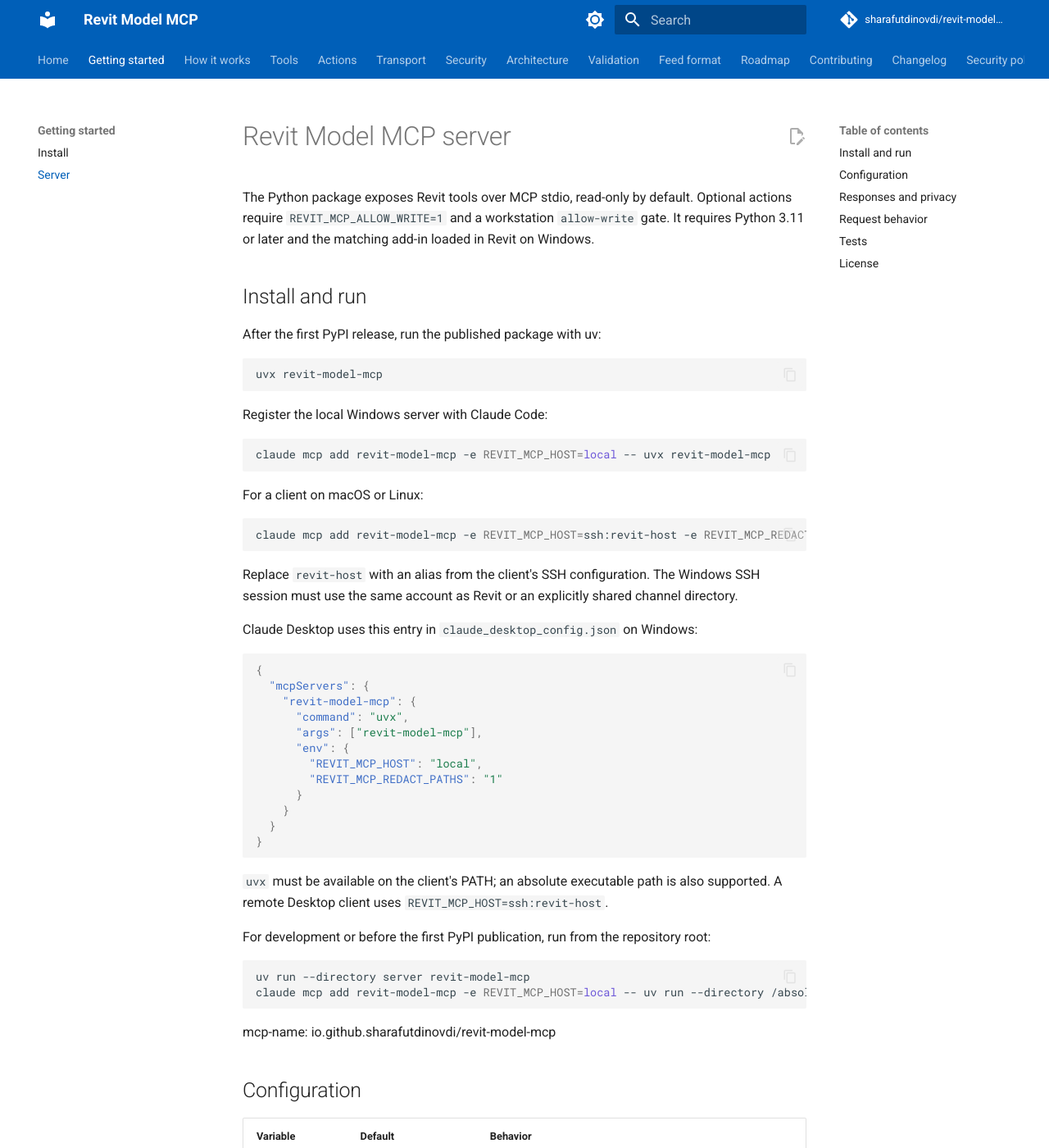
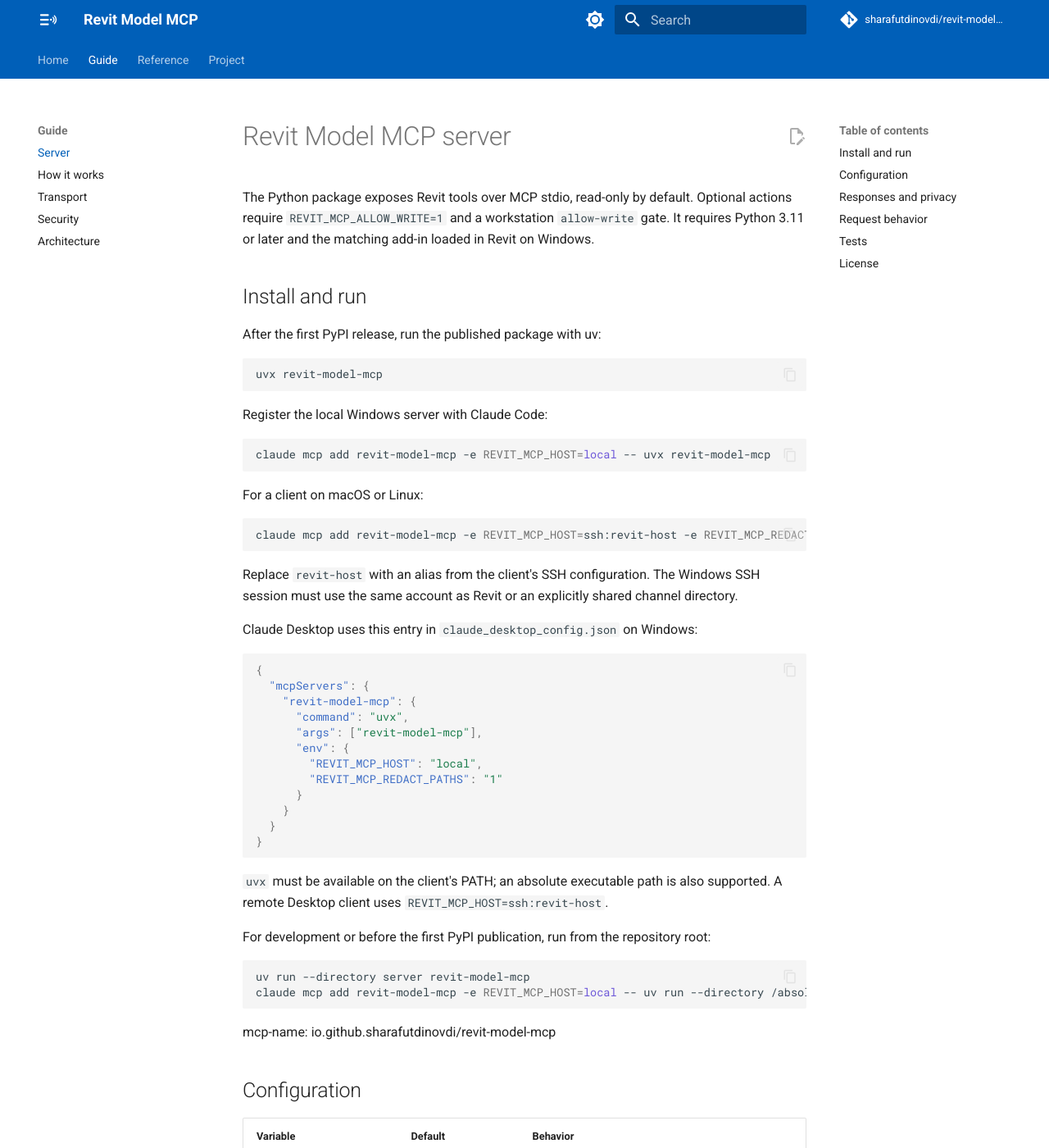
Before and after one commit to sharafutdinovdi/revit-model-mcp, an MkDocs documentation site: the page built from docs/server.md, in a window 1280 px wide and 1400 px high. Shown: the whole window at 82% size. Built offline with MkDocs 1.6.1 and Material for MkDocs 9.7.7, drawn with Linux system fonts in a browser that asks for light colours; comment, search, counter and statistics services are not loaded.

Commit message:
docs: add brand mark, group the docs navigation and drop stale install notes (#21)
* docs: add brand mark, group the docs navigation and drop stale install notes

* docs(brand): use the signal-arc mark and ship the rendered social card

The crescent-and-dot mark read as a Pac-Man at small sizes; three layers plus
a signal arc says "model, streamed" and survives 16px.

```diff
--- a/README.md
+++ b/README.md
@@ -1,3 +1,7 @@
+<p align="center">
+  <img src="docs/assets/logo.svg" alt="Revit Model MCP mark" width="96" height="96">
+</p>
+
 # Revit Model MCP
 
 For people reviewing or automating Revit models with an AI client: read a live Revit model through MCP, read-only by default, and act in it only when two explicit gates are on.
@@ -9,7 +13,6 @@
 [![Downloads](https://img.shields.io/github/downloads/sharafutdinovdi/revit-model-mcp/total?style=flat-square)](https://github.com/sharafutdinovdi/revit-model-mcp/releases)
 ![Revit 2022-2027](https://img.shields.io/badge/Revit-2022--2027-005FB8?style=flat-square)
 ![Python 3.11+](https://img.shields.io/badge/Python-3.11%2B-3776AB?style=flat-square)
-![Tests: 297](https://img.shields.io/badge/tests-297-brightgreen?style=flat-square)
 [![MIT](https://img.shields.io/badge/license-MIT-blue?style=flat-square)](LICENSE)
 
 ## Install
--- a/docs/stylesheets/extra.css
+++ b/docs/stylesheets/extra.css
@@ -29,3 +29,8 @@
     display: none;
   }
 }
+
+/* Tool and argument names never break mid-word in reference tables. */
+.md-typeset table:not([class]) td:first-child code {
+  white-space: nowrap;
+}
--- a/mkdocs.yml
+++ b/mkdocs.yml
@@ -6,6 +6,8 @@
 
 theme:
   name: material
+  logo: assets/logo-white.svg
+  favicon: assets/favicon.svg
   palette:
     - media: '(prefers-color-scheme: light)'
       scheme: default
@@ -91,18 +93,19 @@
 
 nav:
   - Home: index.md
-  - Getting started:
-      - Install: https://sharafutdinovdi.github.io/revit-model-mcp/#install
+  - Guide:
       - Server: server.md
-  - How it works: how-it-works.md
-  - Tools: tools.md
-  - Actions: actions.md
-  - Transport: transport.md
-  - Security: security.md
-  - Architecture: architecture.md
-  - Validation: validation.md
-  - Feed format: feed-format.md
-  - Roadmap: roadmap.md
-  - Contributing: contributing.md
-  - Changelog: changelog.md
-  - Security policy: security-policy.md
+      - How it works: how-it-works.md
+      - Transport: transport.md
+      - Security: security.md
+      - Architecture: architecture.md
+  - Reference:
+      - Tools: tools.md
+      - Actions: actions.md
+      - Validation: validation.md
+      - Feed format: feed-format.md
+      - Roadmap: roadmap.md
+  - Project:
+      - Contributing: contributing.md
+      - Changelog: changelog.md
+      - Security policy: security-policy.md
```
Also changed, not shown: other parts of README.md (+2 -2 lines), docs/assets/social-card.html (added, +78 -0 lines), docs/assets/favicon.svg (added), docs/assets/logo-white.svg (added), docs/assets/logo.svg (added), docs/assets/social-card.png (added), 1 other file.
